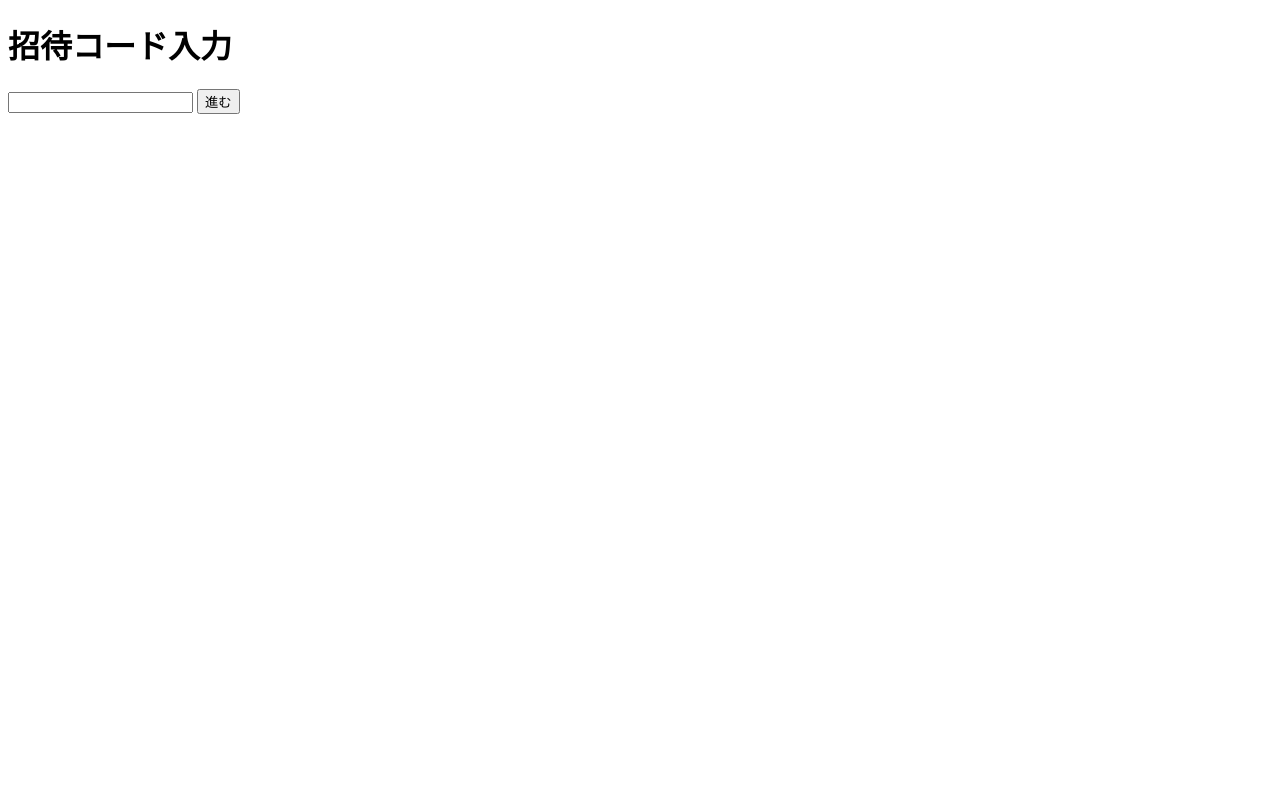
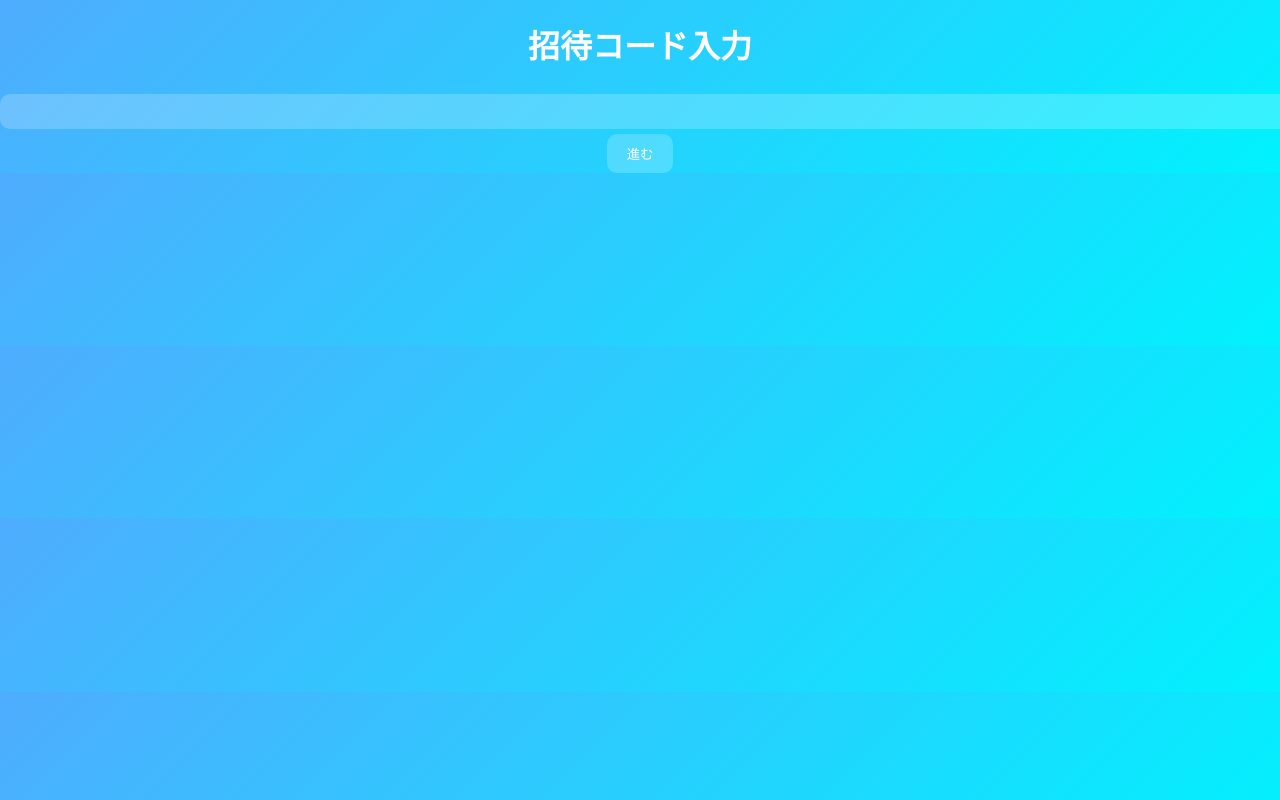
Before and after one commit to ogaoga-oss/Rumo, a plain HTML site: page client/pages/invite.html in a window 1280 px wide. Drawn offline with Linux system fonts and the light colour scheme; the site is published under a folder, as on GitHub Pages, so addresses that start at the root find nothing.

Commit message:
変更 index.html　../css

```diff
--- a/client/pages/invite.html
+++ b/client/pages/invite.html
@@ -1,7 +1,7 @@
 <!DOCTYPE html>
 <html>
     <head>
-<link rel="stylesheet" href="/main.css">
+<link rel="stylesheet" href="../css/main.css">
 
 </head>
 <body>
@@ -17,4 +17,3 @@
     }
   </script>
 </body>
-</html>
```
